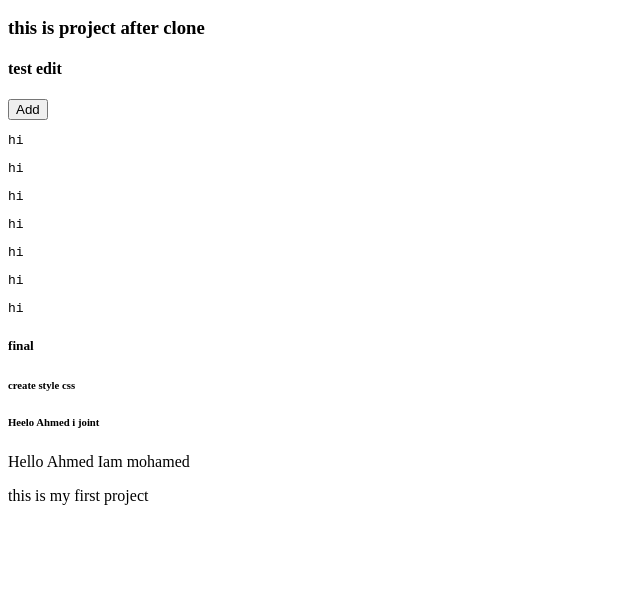
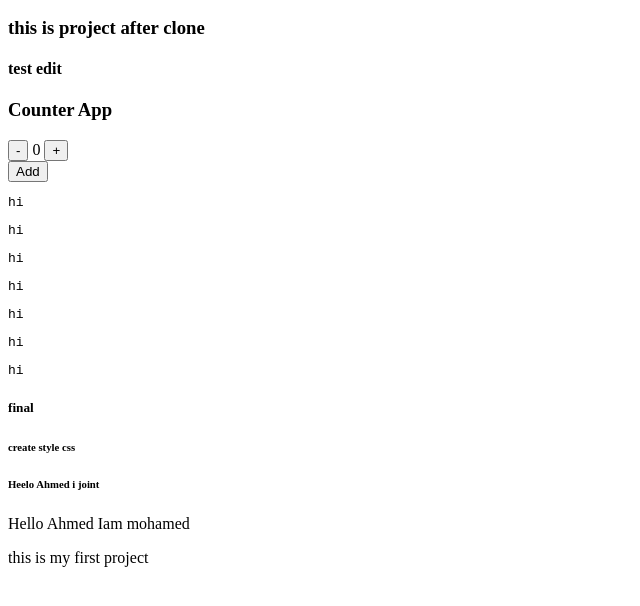
Before and after one commit to DevAhmedMarwan/html_test, a plain HTML site: page index.html in a window 1280 px wide. Shown: the part 110-716 px from the top of the page, without its empty margins (0-640 px from the left). Drawn offline with Linux system fonts and the light colour scheme.

Commit message:
add counter functionality with increment and decrement buttons

```diff
--- /dev/null
+++ b/counter.js
@@ -0,0 +1,18 @@
+let count = 0;
+
+function updateDisplay() {
+  document.getElementById('counter-value').textContent = count;
+}
+
+function increment() {
+  count++;
+  updateDisplay();
+}
+
+function decrement() {
+  count--;
+  updateDisplay();
+}
+
+// Initialize display on page load
+window.onload = updateDisplay;
--- a/index.html
+++ b/index.html
@@ -16,6 +16,15 @@
 
 
     <h4>test edit</h4>
+
+    <!-- Counter App Start -->
+    <div>
+      <h3>Counter App</h3>
+      <button onclick="decrement()">-</button>
+      <span id="counter-value">0</span>
+      <button onclick="increment()">+</button>
+    </div>
+    <!-- Counter App End -->
 
 
     <button>Add</button>
@@ -49,5 +58,6 @@
 
     <p>this is my first project</p>
 
+    <script src="counter.js"></script>
   </body>
 </html>
```
